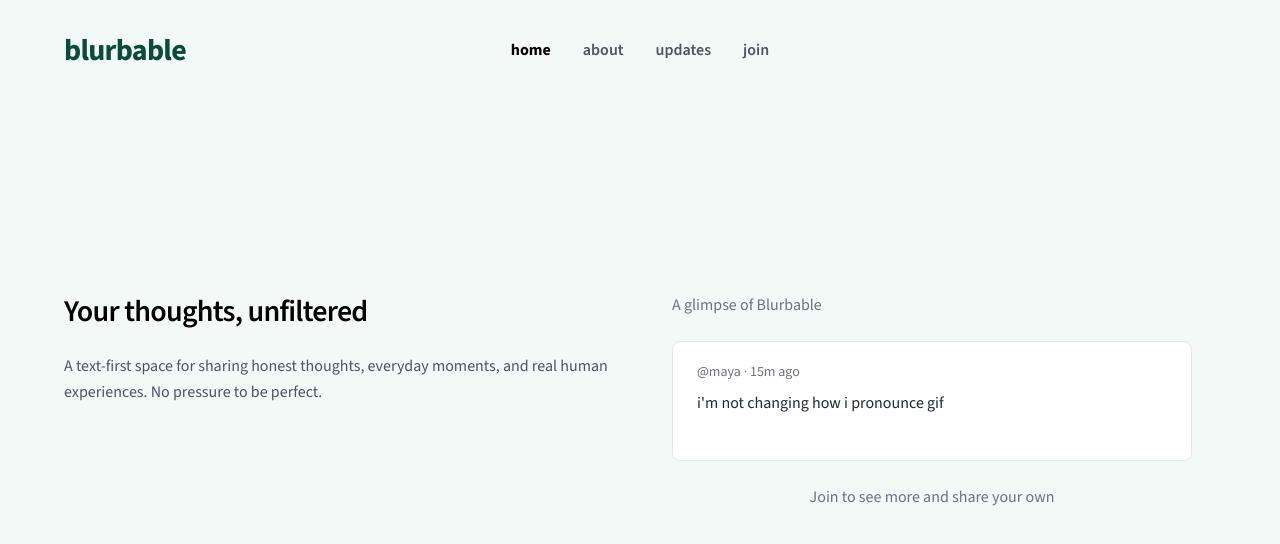
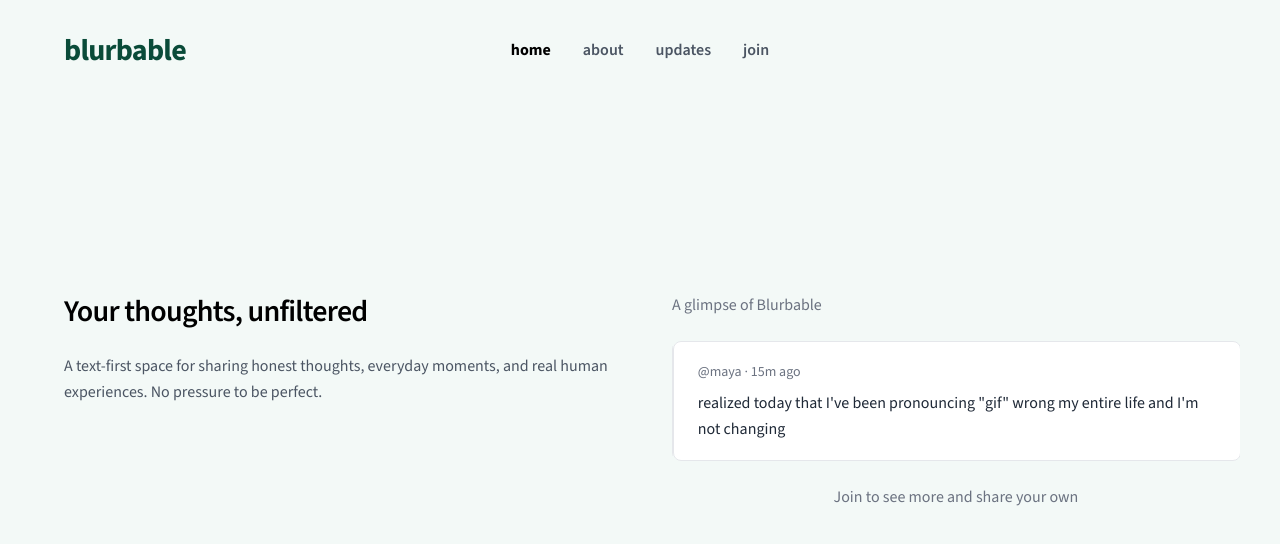
Before and after one commit to danielzh310/blurbable.com, a React (Vite) app in the folder apps/landing/: page / in a window 1280 px wide. Shown: the top 544 px of the page. Built offline with nearby package versions, Linux system fonts and the light colour scheme.

Commit message:
change to carousel so it slides

```diff
--- a/apps/landing/src/app/components/BlurbCarousel.tsx
+++ b/apps/landing/src/app/components/BlurbCarousel.tsx
@@ -1,4 +1,4 @@
-import { useEffect, useMemo, useState } from 'react'
+import { useEffect, useMemo, useRef, useState } from 'react'
 
 type Blurb = {
   user: string
@@ -8,33 +8,82 @@ type Blurb = {
 
 const BLURBS: Blurb[] = [
   { user: 'alex', text: "coffee tastes better when you don't check your phone", time: '2m ago' },
-  { user: 'maya', text: "i'm not changing how i pronounce gif", time: '15m ago' },
-  { user: 'jordan', text: "the best friday is when you forget it's friday", time: '1h ago' },
+  {
+    user: 'maya',
+    text: `realized today that I've been pronouncing "gif" wrong my entire life and I'm not changing`,
+    time: '15m ago',
+  },
+  { user: 'jordan', text: "the best kind of friday is when you forget it's friday", time: '1h ago' },
   { user: 'sam', text: 'hot take: grocery shopping at 10pm is peak adulting', time: '3h ago' },
   { user: 'riley', text: 'just witnessed a perfect parking job. felt like applauding but that would be weird', time: '5h ago' },
 ]
 
 export function BlurbCarousel() {
   const blurbs = useMemo(() => BLURBS, [])
+  const scrollerRef = useRef<HTMLDivElement | null>(null)
+
+  const [paused, setPaused] = useState(false)
   const [index, setIndex] = useState(0)
-  const [isFading, setIsFading] = useState(false)
 
-  const STAGE_MAX_WIDTH_PX = 520
+  // Tuning
+  const AUTOPLAY_MS = 5200
+  const STAGE_MAX_WIDTH_PX = 560
   const CARD_HEIGHT_PX = 120
 
+  const clampIndex = (i: number) => {
+    const n = blurbs.length
+    return (i % n + n) % n
+  }
+
+  const scrollToIndex = (i: number, behavior: ScrollBehavior) => {
+    const el = scrollerRef.current
+    if (!el) return
+    const width = el.clientWidth || 1
+    el.scrollTo({ left: width * i, behavior })
+  }
+
+  // Sync index to scroll position (manual drag)
   useEffect(() => {
-    const interval = setInterval(() => {
-      setIsFading(true)
-      setTimeout(() => {
-        setIndex((i) => (i + 1) % blurbs.length)
-        setIsFading(false)
-      }, 180)
-    }, 3200)
+    const el = scrollerRef.current
+    if (!el) return
 
-    return () => clearInterval(interval)
+    let raf = 0
+    const onScroll = () => {
+      cancelAnimationFrame(raf)
+      raf = requestAnimationFrame(() => {
+        const width = el.clientWidth || 1
+        const next = Math.round(el.scrollLeft / width)
+        setIndex(clampIndex(next))
+      })
+    }
+
+    el.addEventListener('scroll', onScroll, { passive: true })
+    return () => {
+      el.removeEventListener('scroll', onScroll)
+      cancelAnimationFrame(raf)
+    }
   }, [blurbs.length])
 
-  const b = blurbs[index]
+  // Autoplay (pause on hover)
+  useEffect(() => {
+    if (paused) return
+    const t = setInterval(() => {
+      const next = clampIndex(index + 1)
+      setIndex(next)
+      scrollToIndex(next, 'smooth')
+    }, AUTOPLAY_MS)
+
+    return () => clearInterval(t)
+    // eslint-disable-next-line react-hooks/exhaustive-deps
+  }, [paused, index])
+
+  // Resnap on resize
+  useEffect(() => {
+    const onResize = () => scrollToIndex(index, 'auto')
+    window.addEventListener('resize', onResize)
+    return () => window.removeEventListener('resize', onResize)
+    // eslint-disable-next-line react-hooks/exhaustive-deps
+  }, [index])
 
   return (
     <aside className="w-full" style={{ maxWidth: `${STAGE_MAX_WIDTH_PX}px` }}>
@@ -47,19 +96,46 @@ export function BlurbCarousel() {
       >
         <p className="text-gray-500">A glimpse of Blurbable</p>
 
-        {/* Restored white card */}
+        {/* CLIPPING MASK: no padding, no gap, always one card visible */}
         <div
-          className="border border-gray-200 rounded-lg px-6 py-5 bg-white w-full"
+          className="w-full"
+          style={{ height: `${CARD_HEIGHT_PX}px` }}
+          onMouseEnter={() => setPaused(true)}
+          onMouseLeave={() => setPaused(false)}
+        >
+          <div
+            ref={scrollerRef}
+            className="w-full h-full overflow-x-auto overflow-y-hidden"
             style={{
-            height: `${CARD_HEIGHT_PX}px`,
+              display: 'flex',
+              scrollSnapType: 'x mandatory',
+              WebkitOverflowScrolling: 'touch',
+              scrollbarWidth: 'none',
+              msOverflowStyle: 'none',
+              scrollBehavior: 'smooth',
+            }}
+          >
+            <style>{`
+              .bb-hide-scrollbar::-webkit-scrollbar { display: none; }
+            `}</style>
+
+            {blurbs.map((b, i) => (
+              <div
+                key={i}
+                className="bb-hide-scrollbar"
+                style={{
+                  flex: '0 0 100%',
+                  height: '100%',
+                  scrollSnapAlign: 'start',
+                }}
+              >
+                {/* Card fills the stage so nothing peeks */}
+                <div
+                  className="border border-gray-200 rounded-lg bg-white h-full w-full px-6 py-5"
+                  style={{
                     boxSizing: 'border-box',
                     overflow: 'hidden',
                   }}
-        >
-          <div
-            className={`transition-opacity duration-300 ease-in-out ${
-              isFading ? 'opacity-0' : 'opacity-100'
-            }`}
                 >
                   <div className="text-sm text-gray-500 mb-2">
                     @{b.user} · {b.time}
@@ -78,6 +154,9 @@ export function BlurbCarousel() {
                   </p>
                 </div>
               </div>
+            ))}
+          </div>
+        </div>
 
         <p className="text-center text-gray-500">
           Join to see more and share your own
```
Lines whose indentation alone changed are shown as unchanged.
